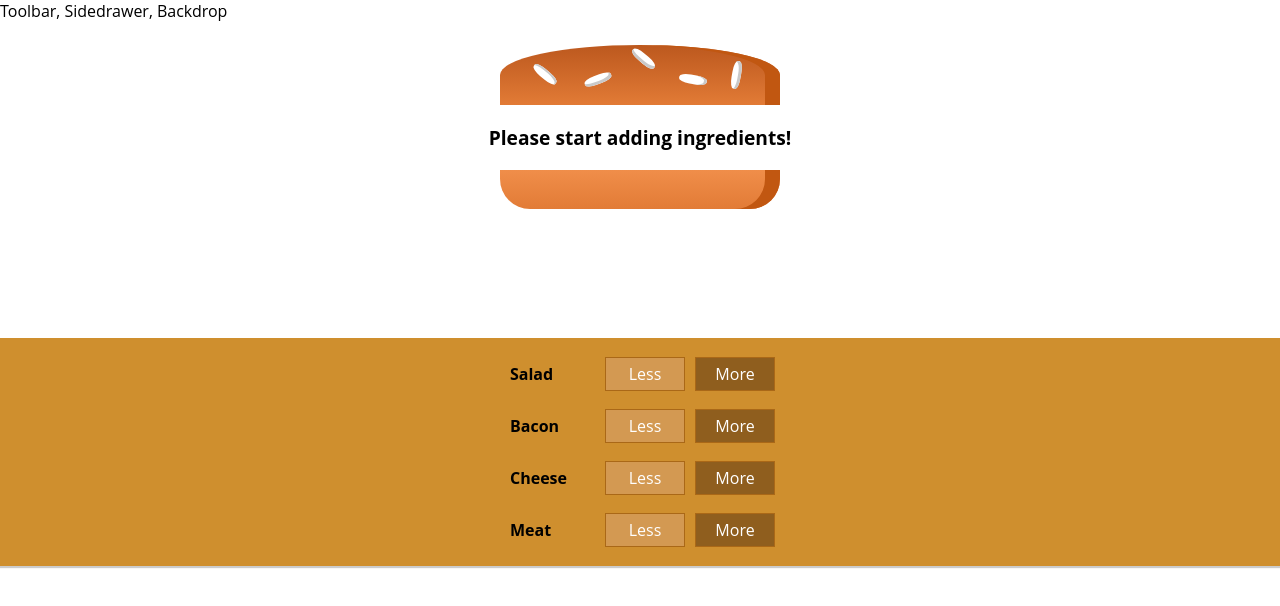
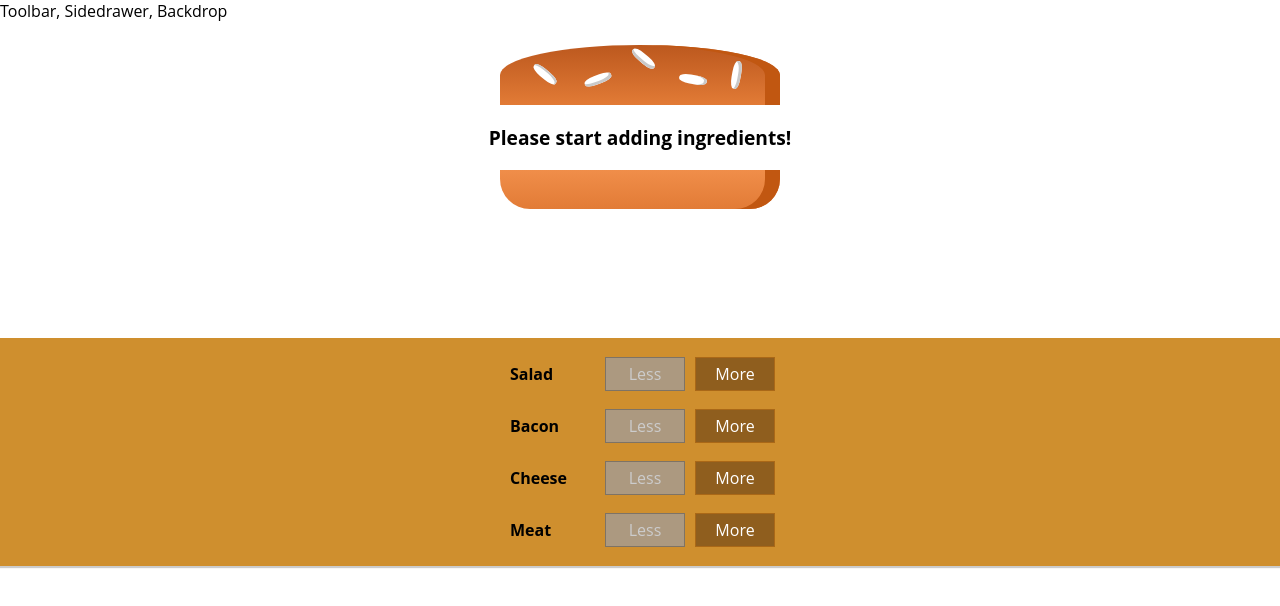
Before and after one commit to Saddam-tech/my-burger-builder-app, a React (Create React App) app: page / in a window 1280 px wide. Shown: the top 606 px of the page. Built offline with nearby package versions, Linux system fonts and the light colour scheme.

Commit message:
a lot of changes

```diff
--- a/src/components/Burger/BuildControls/BuildControl/BuildControl.js
+++ b/src/components/Burger/BuildControls/BuildControl/BuildControl.js
@@ -1,14 +1,20 @@
-import React from 'react';
-import classes from './BuildControl.module.css'
+import React from "react";
+import classes from "./BuildControl.module.css";
 
 const buildControl = (props) => (
-    <div className={classes.BuildControl}>
-        <div className={classes.Label}>{props.label}</div>
-        <button className={classes.Less}>Less</button>
-        <button className={classes.More} onClick={props.added}>More</button>
-
-    </div>
-
+  <div className={classes.BuildControl}>
+    <div className={classes.Label}>{props.label}</div>
+    <button
+      className={classes.Less}
+      onClick={props.removed}
+      disabled={props.disabled}
+    >
+      Less
+    </button>
+    <button className={classes.More} onClick={props.added}>
+      More
+    </button>
+  </div>
 );
 
 export default buildControl;
--- a/src/components/Burger/BuildControls/BuildControls.js
+++ b/src/components/Burger/BuildControls/BuildControls.js
@@ -15,7 +15,10 @@
             <BuildControl
             key={ctrl.label}
             label={ctrl.label}
-            added={() => props.ingredientAdded(ctrl.type)} />
+            added={() => props.ingredientAdded(ctrl.type)}
+            removed={() => props.ingredientRemoved(ctrl.type)}
+            disabled={props.disabled[ctrl.type]}
+             />
         ))}
 
     </div>
--- a/src/containers/BurgerBuilder/BurgerBuilder.js
+++ b/src/containers/BurgerBuilder/BurgerBuilder.js
@@ -1,19 +1,16 @@
-import React, { Component } from 'react';
-import Aux from '../../hoc/Aux';
-import Burger from '../../components/Burger/Burger';
-import BuildControls from '../../components/Burger/BuildControls/BuildControls';
+import React, { Component } from "react";
+import Aux from "../../hoc/Aux";
+import Burger from "../../components/Burger/Burger";
+import BuildControls from "../../components/Burger/BuildControls/BuildControls";
 
 const INGREDIENT_PRICES = {
   salad: 0.5,
   cheese: 0.4,
   meat: 1.3,
-    bacon: 0.7
-}
-
-
+  bacon: 0.7,
+};
 
 class BurgerBuilder extends Component {
-
   // constructor(props) {
   //     super(props);
   //     this.state = {...}
@@ -25,39 +22,58 @@
       bacon: 0,
       cheese: 0,
       meat: 0,
-
     },
 
     totalPrice: 4,
-
-    }
+  };
 
   addIngredientHandler = (type) => {
     const oldCount = this.state.ingredients[type];
     const updatedCount = oldCount + 1;
     const updatedIngredients = {
-            ...this.state.ingredients
+      ...this.state.ingredients,
     };
     updatedIngredients[type] = updatedCount;
 
     const priceAddition = INGREDIENT_PRICES;
     const oldPrice = this.state.totalPrice;
     const newPrice = oldPrice + priceAddition;
-        this.setState({ totalPrice: newPrice, ingredients: updatedIngredients })
+    this.setState({ totalPrice: newPrice, ingredients: updatedIngredients });
+  };
 
+  removeIngredientHandler = (type) => {
+    const oldCount = this.state.ingredients[type];
+    if (oldCount <= 0) {
+      return;
+    }
+    const updatedCount = oldCount - 1;
+    const updatedIngredients = {
+      ...this.state.ingredients,
+    };
+    updatedIngredients[type] = updatedCount;
 
+    const priceDeduction = INGREDIENT_PRICES;
+    const oldPrice = this.state.totalPrice;
+    const newPrice = oldPrice - priceDeduction;
+    this.setState({ totalPrice: newPrice, ingredients: updatedIngredients });
+  };
+
+  render() {
+    const disabledInfo = {
+      ...this.state.ingredients,
+    };
+    for (let key in disabledInfo) {
+      disabledInfo[key] = disabledInfo[key] <= 0;
     }
-
-
-
-    render () {
-        return(
+    return (
       <Aux>
-                <Burger ingredients={this.state.ingredients}/>
+        <Burger ingredients={this.state.ingredients} />
         <BuildControls
-                ingredientAdded={this.addIngredientHandler}/>
+          ingredientAdded={this.addIngredientHandler}
+          ingredientRemoved={this.removeIngredientHandler}
+          disabled={disabledInfo}
+        />
       </Aux>
-
     );
   }
 }
```
Lines whose indentation alone changed are shown as unchanged.
